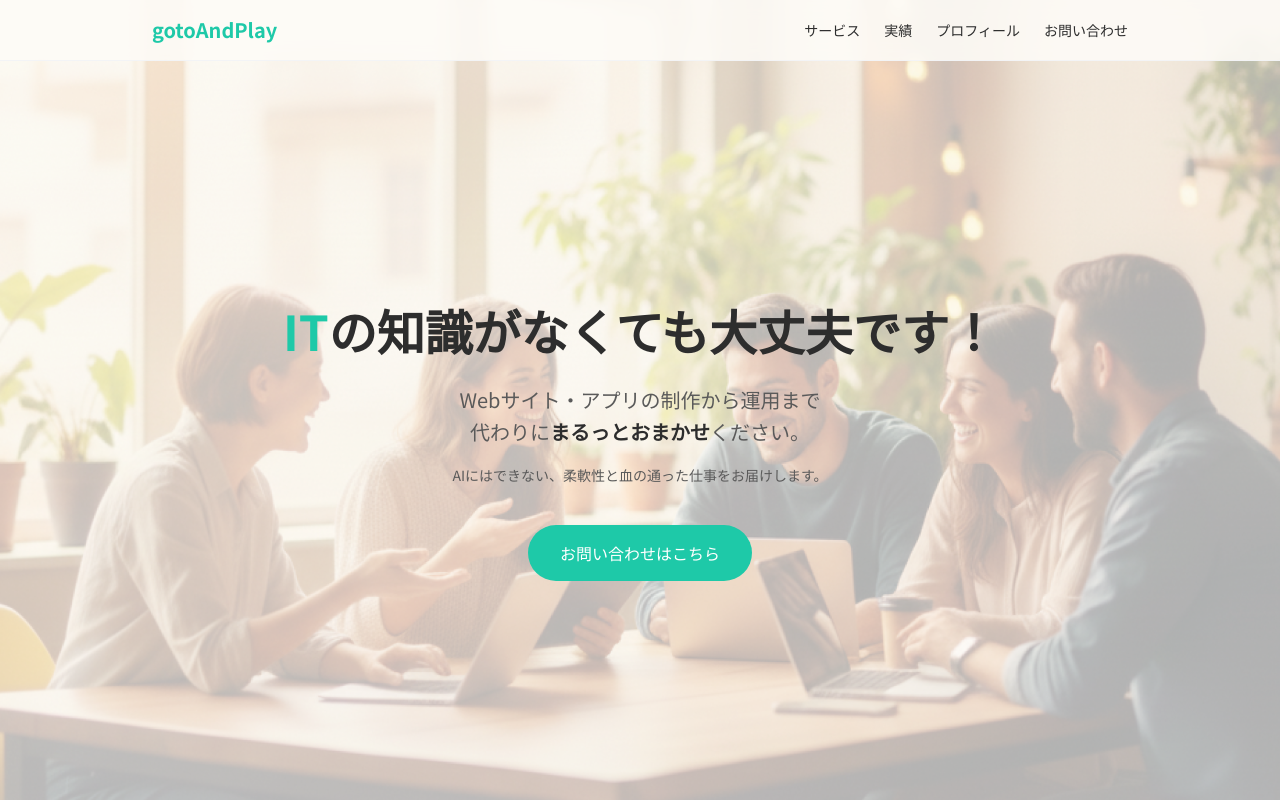
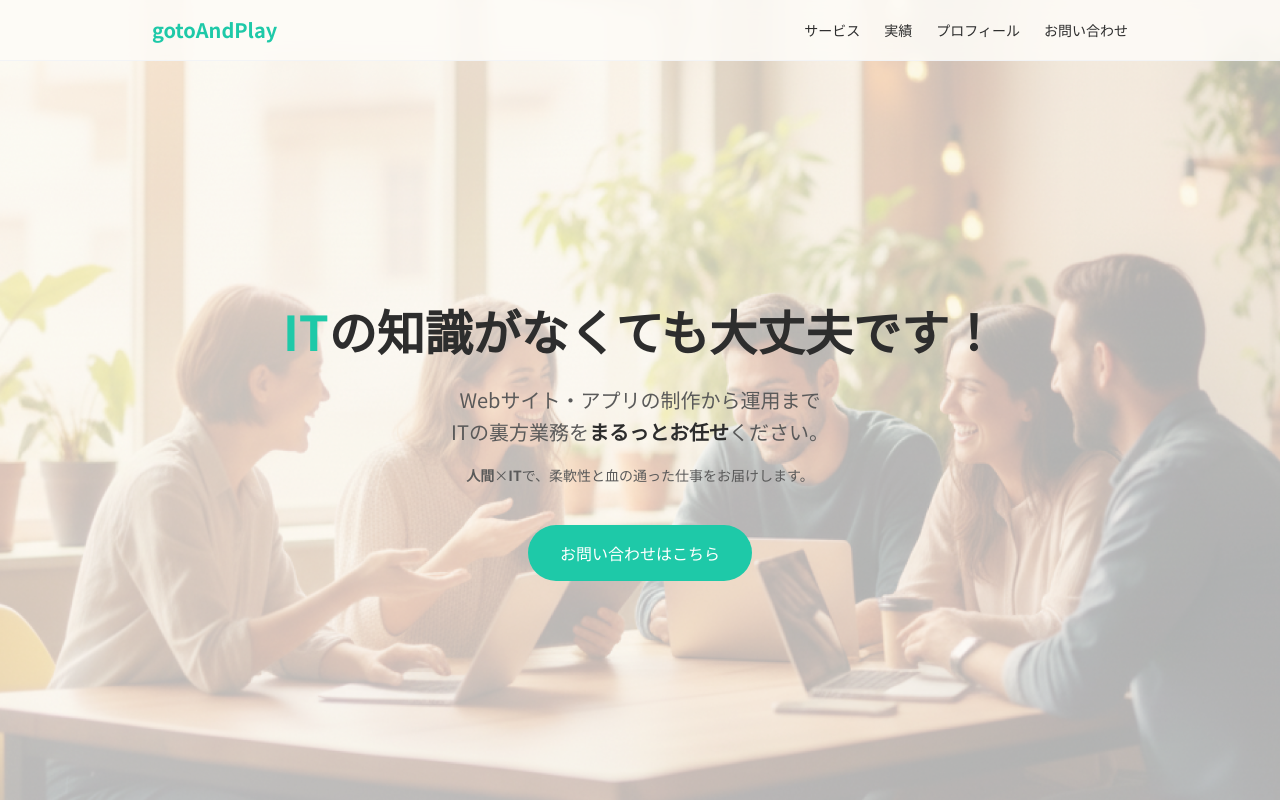
Before and after one commit to YutaTrm/yutatrm.github.io, a Next.js app: page / in a window 1280 px wide. Shown: the top 800 px of the page. Built offline with nearby package versions, Linux system fonts and the light colour scheme.

Commit message:
文言変更

```diff
--- a/src/app/page.tsx
+++ b/src/app/page.tsx
@@ -32,10 +32,10 @@ export default function Home() {
           <p className="text-lg sm:text-xl text-[var(--color-text-light)] mb-4 leading-relaxed">
             Webサイト・アプリの制作から運用まで
             <br className="hidden sm:block" />
-            代わりに<span className="font-bold text-[var(--color-text)]">まるっとおまかせ</span>ください。
+            ITの裏方業務を<span className="font-bold text-[var(--color-text)]">まるっとお任せ</span>ください。
           </p>
           <p className="text-sm text-[var(--color-text-light)] mb-10">
-            AIにはできない、柔軟性と血の通った仕事をお届けします。
+            <span className="font-bold">人間</span>×<span className="font-bold">IT</span>で、柔軟性と血の通った仕事をお届けします。
           </p>
           <a
             href="#contact"
```
